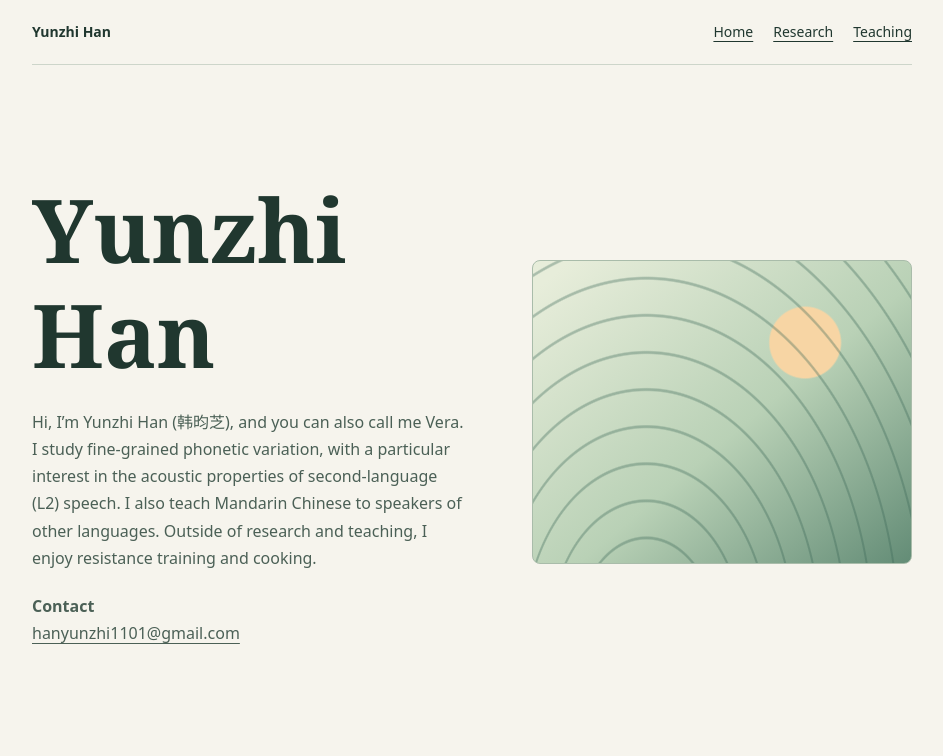
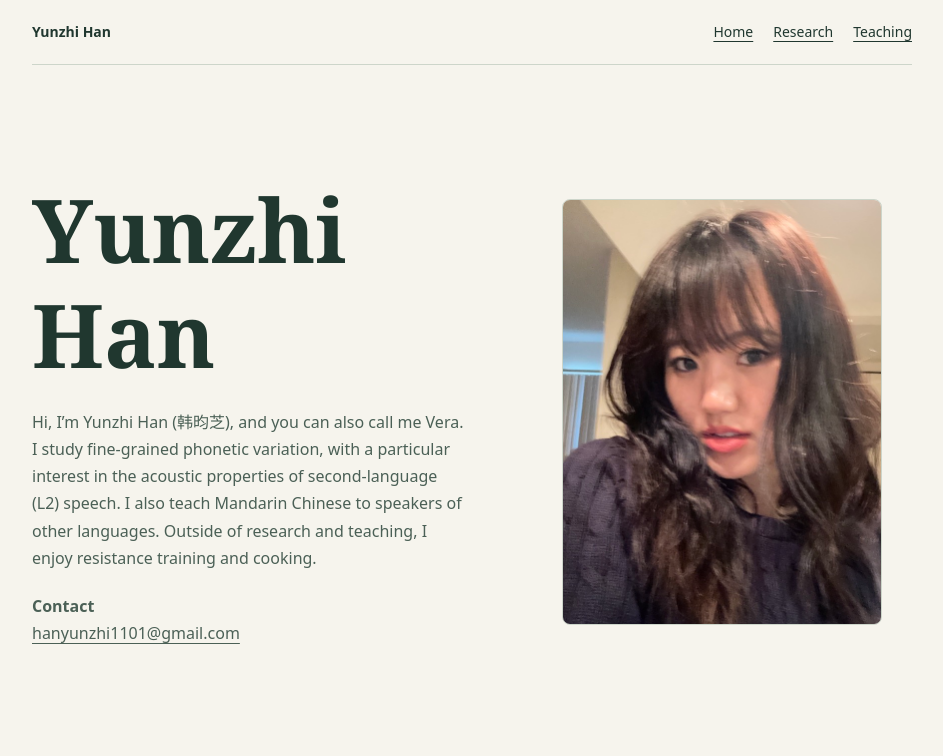
Before and after one commit to veronicahan/YunzhiHan, a plain HTML site: page index.html in a window 1280 px wide. Shown: the top 756 px of the page, without its empty margins (168-1111 px from the left). Drawn offline with Linux system fonts and the light colour scheme.

Commit message:
Add portrait to the homepage

```diff
--- a/index.html
+++ b/index.html
@@ -64,14 +64,13 @@
     p { margin: 0; color: var(--muted); }
     .hero p { max-width: 34em; margin-top: 1.3rem; }
 
-    .art {
-      aspect-ratio: 5 / 4;
-      border: 1px solid #a9bcaa;
+    .portrait {
+      display: block;
+      width: min(100%, 20rem);
+      height: auto;
+      justify-self: center;
+      border: 1px solid var(--line);
       border-radius: .5rem;
-      background:
-        repeating-radial-gradient(ellipse at 30% 125%, transparent 0 17px, #3a665659 18px 19px, transparent 20px 26px),
-        radial-gradient(circle at 72% 27%, #f7d5a4 0 10%, transparent 10.5%),
-        linear-gradient(140deg, #e7edda 5%, #b9d1b6 55%, #638c76 100%);
     }
 
     section { scroll-margin-top: 1rem; }
@@ -89,7 +88,7 @@
     @media (max-width: 38rem) {
       .wrap { width: min(100% - 2rem, 55rem); }
       .hero, .entry { grid-template-columns: 1fr; }
-      .art { aspect-ratio: 2 / 1; }
+      .portrait { justify-self: start; }
     }
   </style>
 </head>
@@ -111,7 +110,7 @@
           <a href="mailto:hanyunzhi1101@gmail.com">hanyunzhi1101@gmail.com</a>
         </p>
       </div>
-      <div class="art" aria-hidden="true"></div>
+      <img class="portrait" src="portrait.jpg" width="637" height="850" alt="Portrait of Yunzhi Han">
     </section>
     <section class="entry" id="research">
       <h2>Research</h2>
```
Also changed, not shown: portrait.jpg (added).
